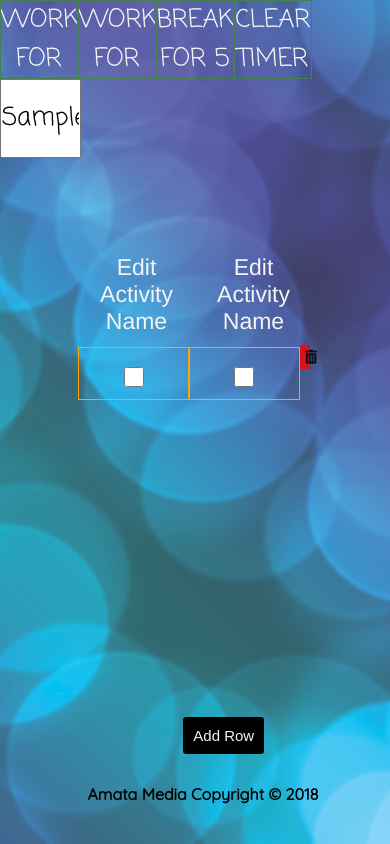
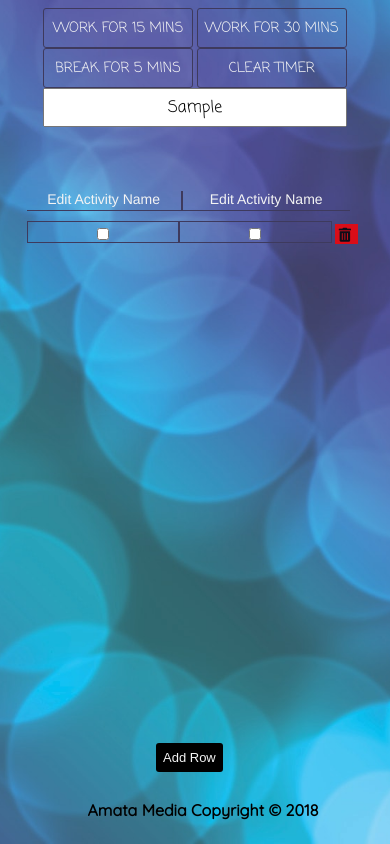
Before and after one commit to chinedu0507/Productivity-Web-App, a plain HTML site: page index.html in a window 390 px wide. Both pictures are taken after typing "Sample" into the empty fields and a click on the button "Add Row". Drawn offline with Linux system fonts and the light colour scheme.

Commit message:
Finished app: styling and README done

```diff
--- a/app.js
+++ b/app.js
@@ -157,22 +157,14 @@ function RowToAdd(){
     // Append main li to the main ul
     mainUL.appendChild(li_main);
 
+    // Increment row counter variable
+    rowCounter++;
 
-
-  // relate the rowCounter variable when the delete button is clicked
-
-  // Increment row counter variable
-  rowCounter++;
-
-  if(rowCounter != 5){
-    addRow.style.visibility = 'visible';
-  }
-  else{
+  if(rowCounter > 4){
     // alert and hide button
     alert('You can only create 5 rows');
     addRow.style.visibility = 'hidden';
   }
-
 }
 
 // Function to lighten the background when a checkbox is ticked
@@ -195,6 +187,7 @@ function deleteRow(e){
   // Removing li from main ul
   mainUL.removeChild(li); // li is a child of the main ul
 
+  // Decrement row counter variable
   rowCounter--;
 
   // Make add row button visible
--- a/index.html
+++ b/index.html
@@ -2,7 +2,7 @@
 
 <html>
   <head>
-    <title> Prod App</title>
+    <title> Productivity App</title>
     <meta name="viewport" content="width=device-width">
     <link rel="stylesheet" href="styles.css">
     <link href="https://fonts.googleapis.com/css?family=Amatic+SC|Coming+Soon|Indie+Flower|Orbitron|Quicksand" rel="stylesheet">
@@ -43,6 +43,7 @@
     <br><br><br><br>
     <button id="row">Add Row</button>
 
+    <!-- Footer -->
     <footer id="footer">
       <p>
         Amata Media Copyright &copy; 2018
--- a/styles.css
+++ b/styles.css
@@ -1,9 +1,10 @@
 *{
-  margin: 0;
+  /* margin: 0; */
   padding: 0;
 }
 
 body{
+  overflow: hidden;
   background-image: url('./img/1.jpg');
   background-position: center;
   background-repeat: no-repeat;
@@ -34,10 +35,14 @@ body{
   display: inline;
   width: 20%;
   height: 79px;
-  border: 1px solid #45814c;
+  border: 1px solid #3e3a5d;
+  border-radius: 3px;
   color: #f4f4f4;
-  background-color: #76c77f;
   background: transparent;
+}
+
+.btn-main:hover{
+  background: #3e3a5d;
 }
 
 #form{
@@ -49,7 +54,7 @@ input[type=text]{
   padding: 0;
   height: 75px;
   float: left;
-  width: 19.7%;
+  width: 18.7%;
   font-size: 25px;
   text-align: center;
   outline: none;
@@ -67,7 +72,6 @@ input[type=text]{
   margin-left: 40px;
   margin-right: 40px;
   color: #f4f4f4;
-  /* background: transparent; */
 }
 
 #activities{
@@ -80,13 +84,17 @@ input[type=text]{
 
 #act1{
   float: left;
-  width: 50%;
+  width: 47%;
   text-align: center;
   font-family: Helvetica;
   font-size: 23px;
   color: #f4f4f4;
-  margin-bottom: 10px;
+  margin-bottom: 5px;
   outline: none;
+  box-sizing: border-box;
+  border-bottom: 1px solid #3e3a5d;
+  border-right: 1px solid #3e3a5d;
+  padding-bottom: 3px;
 }
 
 #act2{
@@ -96,8 +104,12 @@ input[type=text]{
   font-family: Helvetica;
   font-size: 23px;
   color: #f4f4f4;
-  margin-bottom: 10px;
+  margin-bottom: 5px;
   outline: none;
+  box-sizing: border-box;
+  border-bottom: 1px solid #3e3a5d;
+  border-left: 1px solid #3e3a5d;
+  padding-bottom: 3px;
 }
 
 .main-li{
@@ -108,7 +120,7 @@ input[type=text]{
 .list1{
   width: 47%;
   height: 32px;
-  border: 1px orange solid;
+  border: 1px #3e3a5d solid;
   text-align: center;
   list-style: none;
   padding-top: 19px;
@@ -116,7 +128,6 @@ input[type=text]{
   float: left;
   display: inline;
   margin-right: -2px;
-  margin-top: 2px;
 }
 
 .checks{
@@ -128,18 +139,16 @@ input[type=text]{
 }
 
  .btn{
-  /* float: right; */
   width: 3%;
-  /* height: 3%; */
+  vertical-align: middle;
   text-align: center;
   padding: 5px 5px;
-  /* margin: 10px 0px 10px 15px; */
-  margin: 0 auto;
+  margin: 15px 0px 15px 15px;
 }
 
 .delete{
   background-color: red;
-  margin-left: 2px;
+  margin-left: 15px;
   border: none;
   opacity: 0.8;
 }
@@ -158,6 +167,10 @@ input[type=text]{
   left: 47%;
 }
 
+#row:hover{
+  background: #3e3a5d;
+}
+
 #clearFloat{
   float: none;
 }
@@ -174,9 +187,214 @@ input[type=text]{
   left: 0%;
 }
 
-@media(max-width:700px){
-  .timerDiv button{
-    display: block;
+@media(max-width:960px){
+
+  .btn-main{
+    float: none;
+    height: 40px;
+    text-align: center;
+    width: 40%;
+    font-size: 20px;
+  }
+
+  input[type=text]{
+    float: none;
+    height: 35px;
+    text-align: center;
     width: 80%;
+    font-size: 20px;
+  }
+
+  #time{
+    font-family: Quicksand, Helvetica;
+    font-size: 47px;
+    font-style: normal;
+    margin-left: 40px;
+    margin-right: 40px;
+    color: #f4f4f4;
+  }
+
+  #timerDiv{
+    width: 100%;
+    height: 120px;
+    text-align: center;
+    padding: -70px 0px 0px 0px;
+    box-sizing: border-box;
+  }
+
+  #activities{
+    margin-top: -27px;
+  }
+
+  #act1{
+    float: left;
+    width: 47%;
+    text-align: center;
+    font-family: Helvetica;
+    font-size: 17px;
+    color: #f4f4f4;
+    margin-bottom: 3px;
+    outline: none;
+  }
+
+  #act2{
+    float: left;
+    width: 50%;
+    text-align: center;
+    font-family: Helvetica;
+    font-size: 17px;
+    color: #f4f4f4;
+    margin-bottom: 3px;
+    outline: none;
+  }
+
+  .list1{
+    width: 47%;
+    height: 13px;
+    border: 1px #3e3a5d solid;
+    text-align: center;
+    list-style: none;
+    margin: 0 auto;
+    float: left;
+    display: inline;
+    margin-right: -2px;
+  }
+
+  .checks{
+    margin: 0 auto;
+    vertical-align: middle;
+    text-align: center;
+    height: 13px;
+    width: 13px;
+    margin-top: -25px;
+  }
+
+  .btn{
+   width: 4.2%;
+   vertical-align: middle;
+   text-align: center;
+   padding: 4px 5px 4px 3px;
+   margin: 9px 0px 5px 13px;
+ }
+
+  .delete{
+    background-color: red;
+    margin-left: 7px;
+    border: none;
+    opacity: 0.8;
+  }
+
+  #row{
+    padding: 8px;
+    font-size: 14px;
+    position: absolute;
+    margin: 0 auto;
+    top: 87%;
+    left: 43%;
   }
 }
+
+@media(max-width:700px){
+
+  .btn-main{
+    float: none;
+    height: 40px;
+    text-align: center;
+    width: 40%;
+    font-size: 14px;
+    padding: 4px 0;
+    display: inline;
+    margin: 0;
+ }
+
+  input[type=text]{
+    float: none;
+    height: 35px;
+    text-align: center;
+    width: 80%;
+    font-size: 16px;
+  }
+
+  #time{
+    font-family: Quicksand, Helvetica;
+    font-size: 48px;
+    font-style: normal;
+    margin-top: -20px;
+    margin-left: 40px;
+    margin-right: 40px;
+    color: #f4f4f4;
+  }
+
+  #activities{
+    width: 90%;
+  }
+
+  #act1{
+    float: left;
+    width: 46%;
+    text-align: center;
+    font-family: Helvetica;
+    font-size: 14px;
+    color: #f4f4f4;
+    margin-bottom: 10px;
+    outline: none;
+  }
+
+  #act2{
+    float: left;
+    width: 50%;
+    text-align: center;
+    font-family: Helvetica;
+    font-size: 14px;
+    color: #f4f4f4;
+    margin-bottom: 10px;
+    outline: none;
+  }
+
+  .list1{
+    width: 45%;
+    height: 1px;
+    border: 1px #3e3a5d solid;
+    text-align: center;
+    list-style: none;
+    margin: 0 auto;
+    float: left;
+    display: inline;
+    margin-right: -2px;
+  }
+
+  .checks{
+    margin: 0 auto;
+    vertical-align: middle;
+    text-align: center;
+    height: 12px;
+    width: 12px;
+    margin-top: -35px;
+  }
+
+  .btn{
+   width: 7%;
+   height: 20px;
+   vertical-align: middle;
+   text-align: center;
+   padding: 4px 6px 4px 3px;
+   margin: 3px 0px 3px 13px;
+ }
+
+  .delete{
+    background-color: red;
+    margin-left: 5px;
+    margin-bottom: -1px;
+    border: none;
+    opacity: 0.8;
+  }
+
+  #row{
+    padding: 7px;
+    font-size: 13px;
+    position: absolute;
+    margin: 0 auto;
+    top: 88%;
+    left: 40%;
+  }
+}
```
Also changed, not shown: Screenshots/1.png (added), Screenshots/2.png (added), img/3.jpeg (deleted), img/4.jpeg (deleted), img/5.jpeg (deleted), img/6.jpeg (deleted), img/7.jpeg (deleted), img/8.jpeg (deleted), 1 other file.
